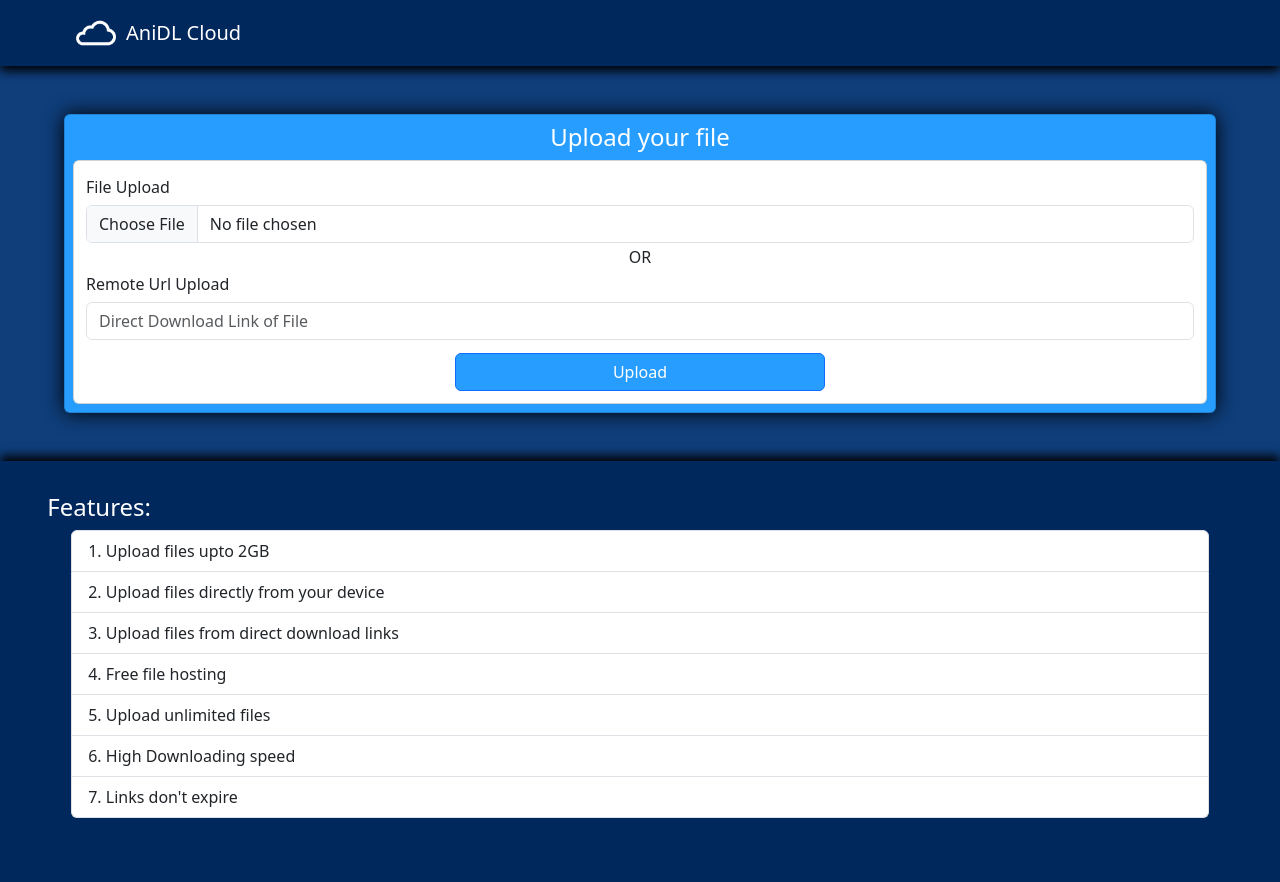
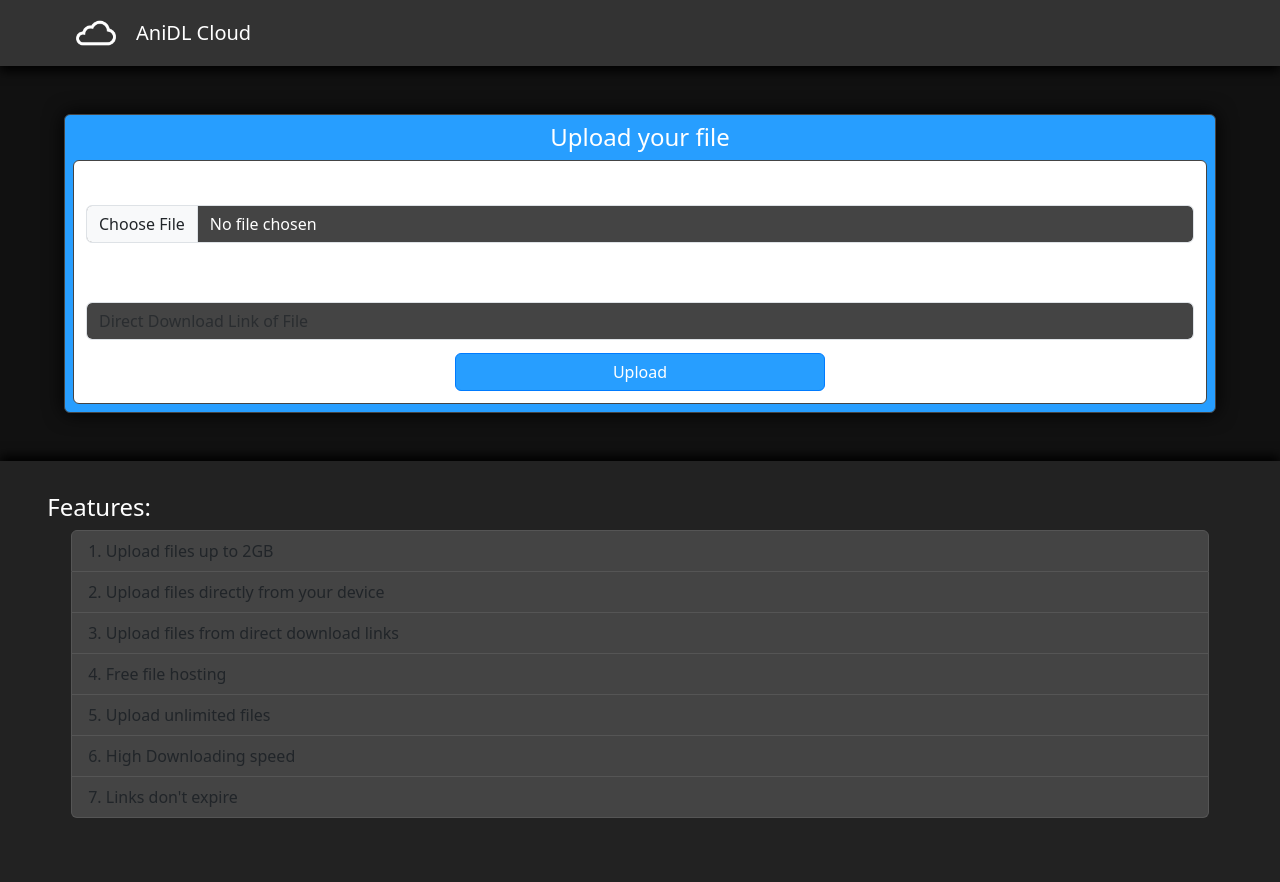
Before and after one commit to rindo57/cloud, a Python web app: template templates/index.html in a window 1280 px wide. Run offline with Jinja, Linux system fonts and the light colour scheme; the template is opened without the code that fills it, so the values that code supplies are empty.

Commit message:
Update index.html

```diff
--- a/templates/index.html
+++ b/templates/index.html
@@ -2,32 +2,86 @@
 <html lang="en">
 
 <head>
-  <meta charset="UTF-8" />
-  <meta name="viewport" content="width=device-width, initial-scale=1.0" />
+  <meta charset="UTF-8">
+  <meta name="viewport" content="width=device-width, initial-scale=1.0">
   <title>AniDL Cloud</title>
-
   <link href="https://cdn.jsdelivr.net/npm/bootstrap@5.3.1/dist/css/bootstrap.min.css" rel="stylesheet"
-    integrity="sha384-4bw+/aepP/YC94hEpVNVgiZdgIC5+VKNBQNGCHeKRQN+PtmoHDEXuppvnDJzQIu9" crossorigin="anonymous" />
+    integrity="sha384-4bw+/aepP/YC94hEpVNVgiZdgIC5+VKNBQNGCHeKRQN+PtmoHDEXuppvnDJzQIu9" crossorigin="anonymous">
   <script src="https://cdn.jsdelivr.net/npm/bootstrap@5.3.1/dist/js/bootstrap.bundle.min.js"
     integrity="sha384-HwwvtgBNo3bZJJLYd8oVXjrBZt8cqVSpeBNS5n7C8IVInixGAoxmnlMuBnhbgrkm"
     crossorigin="anonymous"></script>
-  <link rel="stylesheet" href="../static/index.css" />
+  <link rel="stylesheet" href="../static/index.css">
+  <style>
+    body {
+      background-color: #111;
+      color: #fff;
+    }
+
+    .navbar {
+      background-color: #333;
+    }
+
+    .navbar-brand {
+      color: #fff;
+    }
+
+    .navbar-brand img {
+      margin-right: 10px;
+    }
+
+    .card {
+      background-color: #333;
+      border: 1px solid #444;
+      color: #fff;
+    }
+
+    .form-control {
+      background-color: #444;
+      color: #fff;
+    }
+
+    .btn-primary {
+      background-color: #007bff;
+      border-color: #007bff;
+    }
+
+    .btn-primary:hover {
+      background-color: #0056b3;
+      border-color: #0056b3;
+    }
+
+    .progress-bar {
+      background-color: #444;
+    }
+
+    #site-info-outer {
+      background-color: #222;
+    }
+
+    #site-info {
+      color: #fff;
+    }
+
+    .list-group-item {
+      background-color: #444;
+      border-color: #555;
+    }
+  </style>
 </head>
 
 <body>
   <!-- Navbar -->
-
-  <nav class="navbar navbar-expand-lg" data-bs-theme="dark">
+  <nav class="navbar navbar-expand-lg">
     <div id="navbar" class="container container-fluid">
       <a class="navbar-brand d-flex align-items-center" href="/">
-        <img src=/static/logo.png alt=Bootstrap width=40 height=40 class="d-inline-block align-text-top"><span
-          style="margin-left: 10px" class="navbar-brand mb-0 h1">AniDL Cloud</span></a>
+        <img src="/static/logo.png" alt="Bootstrap" width="40" height="40" class="d-inline-block align-text-top">
+        <span style="margin-left: 10px" class="navbar-brand mb-0 h1">AniDL Cloud</span>
+      </a>
     </div>
   </nav>
 
   <div class="d-flex justify-content-center m-0 flex-wrap">
     <!-- Upload div -->
-
     <div id="udiv-main" class="card mx-3 my-5 text-center p-2">
       <h4>Upload your file</h4>
       <div id="udiv-inner" class="card p-2">
@@ -35,16 +89,14 @@
           <form id="upload-form" class="p-1">
             <div class="form-group">
               <h6 for="file-input">File Upload</h6>
-              <input class="form-control" type="file" id="file-input" />
+              <input class="form-control" type="file" id="file-input">
             </div>
             <h6>OR</h6>
             <div class="form-group">
               <h6 for="url-input">Remote Url Upload</h6>
-              <input type="url" class="form-control" id="url-input" placeholder="Direct Download Link of File" />
+              <input type="url" class="form-control" id="url-input" placeholder="Direct Download Link of File">
             </div>
-            <button type="submit" class="btn btn-primary mt-2 col-4" value="Upload">
-              Upload
-            </button>
+            <button type="submit" class="btn btn-primary mt-2 col-4" value="Upload">Upload</button>
           </form>
           <div style="display: none" class="progress-bar">
             <div id="progress"></div>
@@ -54,8 +106,7 @@
     </div>
 
     <!-- Progress div -->
-
-    <div id="udiv2-main" class="card m-5 text-center p-2" style="display:  none;">
+    <div id="udiv2-main" class="card m-5 text-center p-2" style="display: none;">
       <h4 id="hstatus">Uploading...</h4>
       <div id="udiv-inner" class="card p-2">
         <table class="table">
@@ -91,7 +142,7 @@
       <div>
         <h4>Features:</h4>
         <ul class="list-group list list-group-numbered mx-4">
-          <li class="list-group-item">Upload files upto 2GB</li>
+          <li class="list-group-item">Upload files up to 2GB</li>
           <li class="list-group-item">Upload files directly from your device</li>
           <li class="list-group-item">Upload files from direct download links</li>
           <li class="list-group-item">Free file hosting</li>
@@ -102,7 +153,8 @@
       </div>
     </div>
   </div>
+
+  <script src="../static/index.js"></script>
 </body>
-<script src="../static/index.js"></script>
 
 </html>
```
